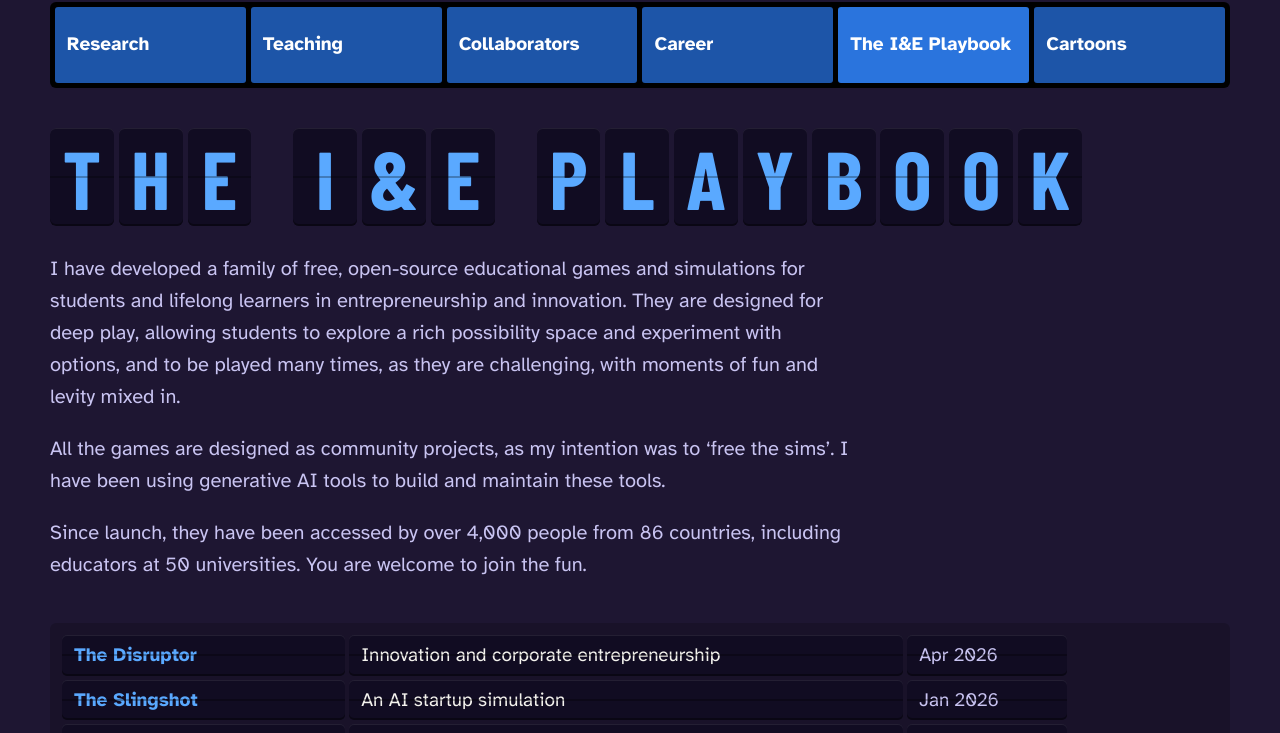
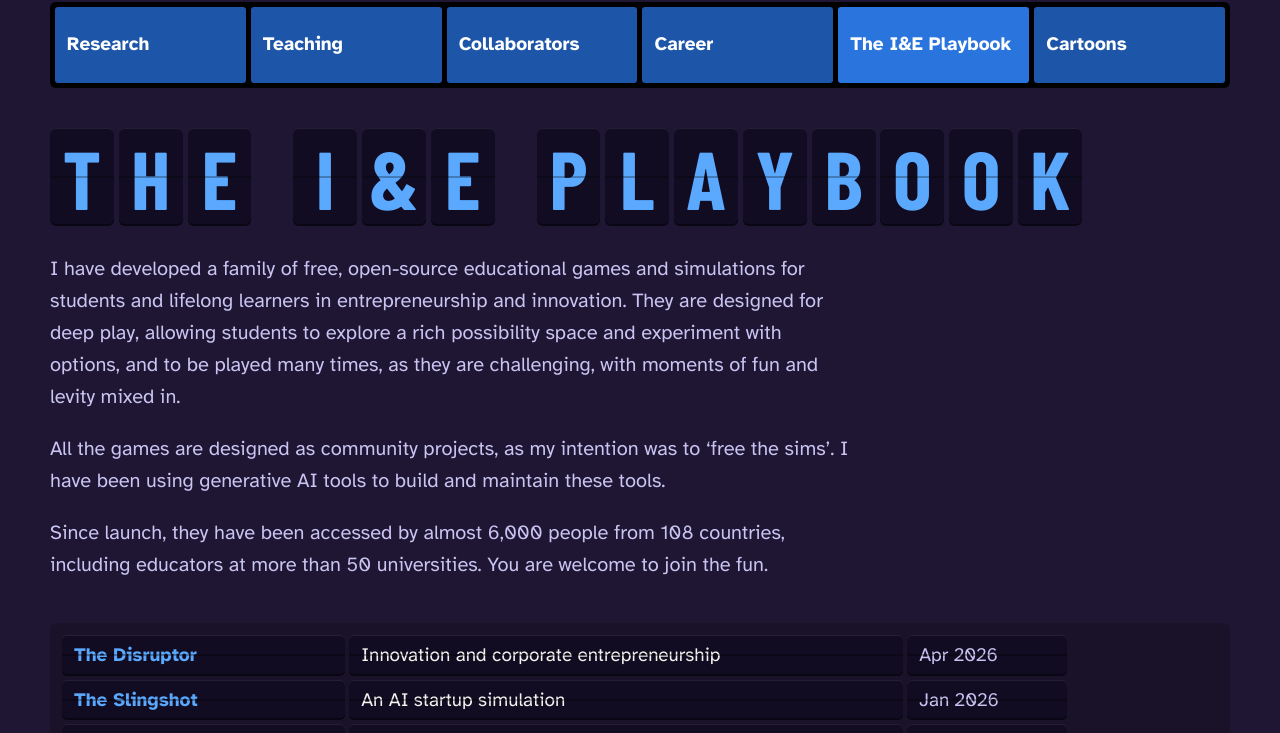
Before and after one commit to ammonsalter-del/personal-website, a plain HTML site: page games.html in a window 1280 px wide. Shown: the part 58-791 px from the top of the page. Drawn offline with nearby package versions, Linux system fonts and the light colour scheme.

Commit message:
Add files via upload

```diff
--- a/games.html
+++ b/games.html
@@ -47,7 +47,7 @@
 </div></nav>
 <section class="wrap head">
   <h1 class="solari title" aria-label="THE I&amp;E PLAYBOOK"><div class="row" data-cells="3,3,8"><span>THE</span><span>I&amp;E</span><span>PLAYBOOK</span></div></h1>
-  <p class="lede">I have developed a family of free, open-source educational games and simulations for students and lifelong learners in entrepreneurship and innovation. They are designed for deep play, allowing students to explore a rich possibility space and experiment with options, and to be played many times, as they are challenging, with moments of fun and levity mixed in.</p><p class="lede">All the games are designed as community projects, as my intention was to &lsquo;free the sims&rsquo;. I have been using generative AI tools to build and maintain these tools.</p><p class="lede">Since launch, they have been accessed by over 4,000 people from 86 countries, including educators at 50 universities. You are welcome to join the fun.</p>
+  <p class="lede">I have developed a family of free, open-source educational games and simulations for students and lifelong learners in entrepreneurship and innovation. They are designed for deep play, allowing students to explore a rich possibility space and experiment with options, and to be played many times, as they are challenging, with moments of fun and levity mixed in.</p><p class="lede">All the games are designed as community projects, as my intention was to &lsquo;free the sims&rsquo;. I have been using generative AI tools to build and maintain these tools.</p><p class="lede">Since launch, they have been accessed by almost 6,000 people from 108 countries, including educators at more than 50 universities. You are welcome to join the fun.</p>
 </section>
 <main class="wrap">
   <div class="solari" aria-label="The games">
```
